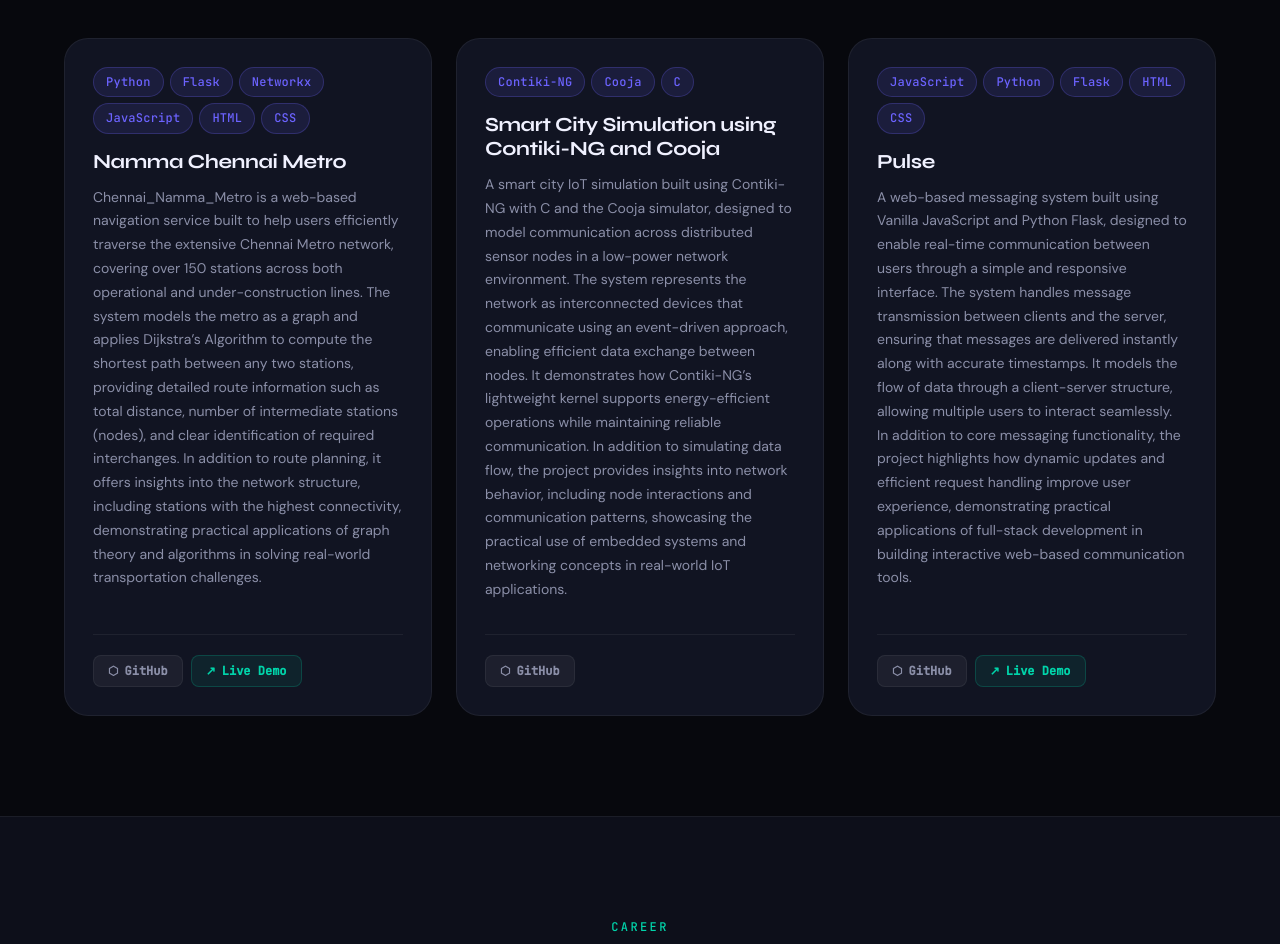
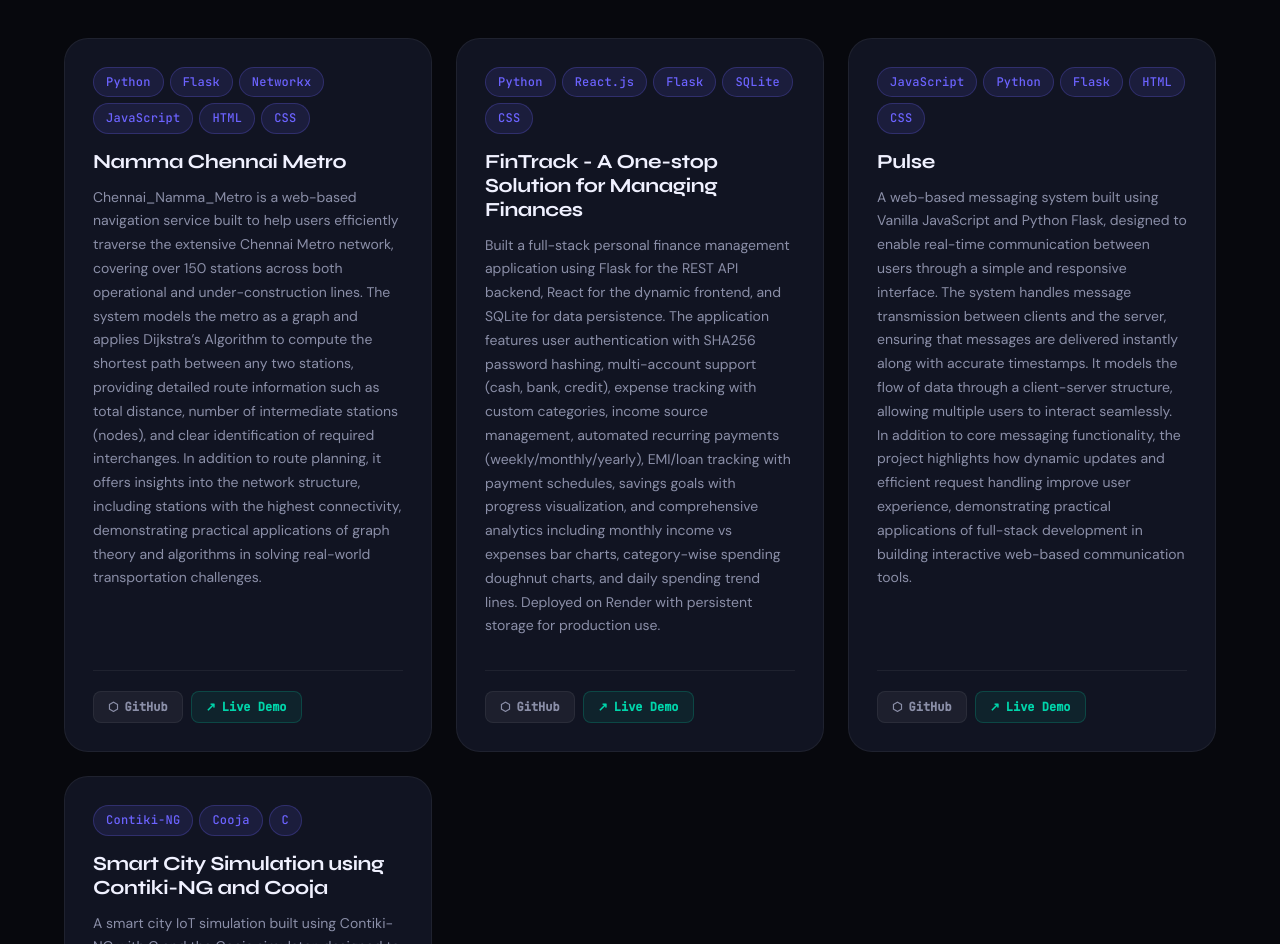
Before and after one commit to Shubankar-Sridhar/sbk-portfolio, a React (Vite) app: page / in a window 1280 px wide. Shown: the part 3688-4632 px from the top of the page. Built offline with nearby package versions, Linux system fonts and the light colour scheme; no server answers.

Commit message:
Added FinTrack project information

```diff
--- a/src/data/defaultData.js
+++ b/src/data/defaultData.js
@@ -83,14 +83,17 @@ When I'm not coding, I'm contributing to open source, dancing, playing badminton
       hosted: "https://chennai-namma-metro.onrender.com/",
       featured: null,
     },
+
     {
       id: 2,
-      name: "Smart City Simulation using Contiki-NG and Cooja",
-      description: "A smart city IoT simulation built using Contiki-NG with C and the Cooja simulator, designed to model communication across distributed sensor nodes in a low-power network environment. The system represents the network as interconnected devices that communicate using an event-driven approach, enabling efficient data exchange between nodes. It demonstrates how Contiki-NG’s lightweight kernel supports energy-efficient operations while maintaining reliable communication. In addition to simulating data flow, the project provides insights into network behavior, including node interactions and communication patterns, showcasing the practical use of embedded systems and networking concepts in real-world IoT applications.",
-      tags: ["Contiki-NG", "Cooja", "C"],
-      github: "https://github.com/Shubankar-Sridhar/Smart_Park",
+      name: "FinTrack - A One-stop Solution for Managing Finances",
+      description: "Built a full-stack personal finance management application using Flask for the REST API backend, React for the dynamic frontend, and SQLite for data persistence. The application features user authentication with SHA256 password hashing, multi-account support (cash, bank, credit), expense tracking with custom categories, income source management, automated recurring payments (weekly/monthly/yearly), EMI/loan tracking with payment schedules, savings goals with progress visualization, and comprehensive analytics including monthly income vs expenses bar charts, category-wise spending doughnut charts, and daily spending trend lines. Deployed on Render with persistent storage for production use.",
+      tags: ["Python", "React.js", "Flask", "SQLite", "CSS"],
+      github: "https://github.com/Shubankar-Sridhar/FinTrack",
+      hosted: "https://fintrack-lcha.onrender.com/",
       featured: null,
     },
+
     {
       id: 3,
       name: "Pulse",
@@ -98,6 +101,15 @@ When I'm not coding, I'm contributing to open source, dancing, playing badminton
       tags: ["JavaScript", "Python", "Flask", "HTML", "CSS"],
       github: "https://github.com/Shubankar-Sridhar/Pulse_Messaging_App-",
       hosted: "https://pulse-2-0.onrender.com",
+      featured: null,
+    },
+
+    {
+      id: 4,
+      name: "Smart City Simulation using Contiki-NG and Cooja",
+      description: "A smart city IoT simulation built using Contiki-NG with C and the Cooja simulator, designed to model communication across distributed sensor nodes in a low-power network environment. The system represents the network as interconnected devices that communicate using an event-driven approach, enabling efficient data exchange between nodes. It demonstrates how Contiki-NG’s lightweight kernel supports energy-efficient operations while maintaining reliable communication. In addition to simulating data flow, the project provides insights into network behavior, including node interactions and communication patterns, showcasing the practical use of embedded systems and networking concepts in real-world IoT applications.",
+      tags: ["Contiki-NG", "Cooja", "C"],
+      github: "https://github.com/Shubankar-Sridhar/Smart_Park",
       featured: null,
     },
   ],
```
